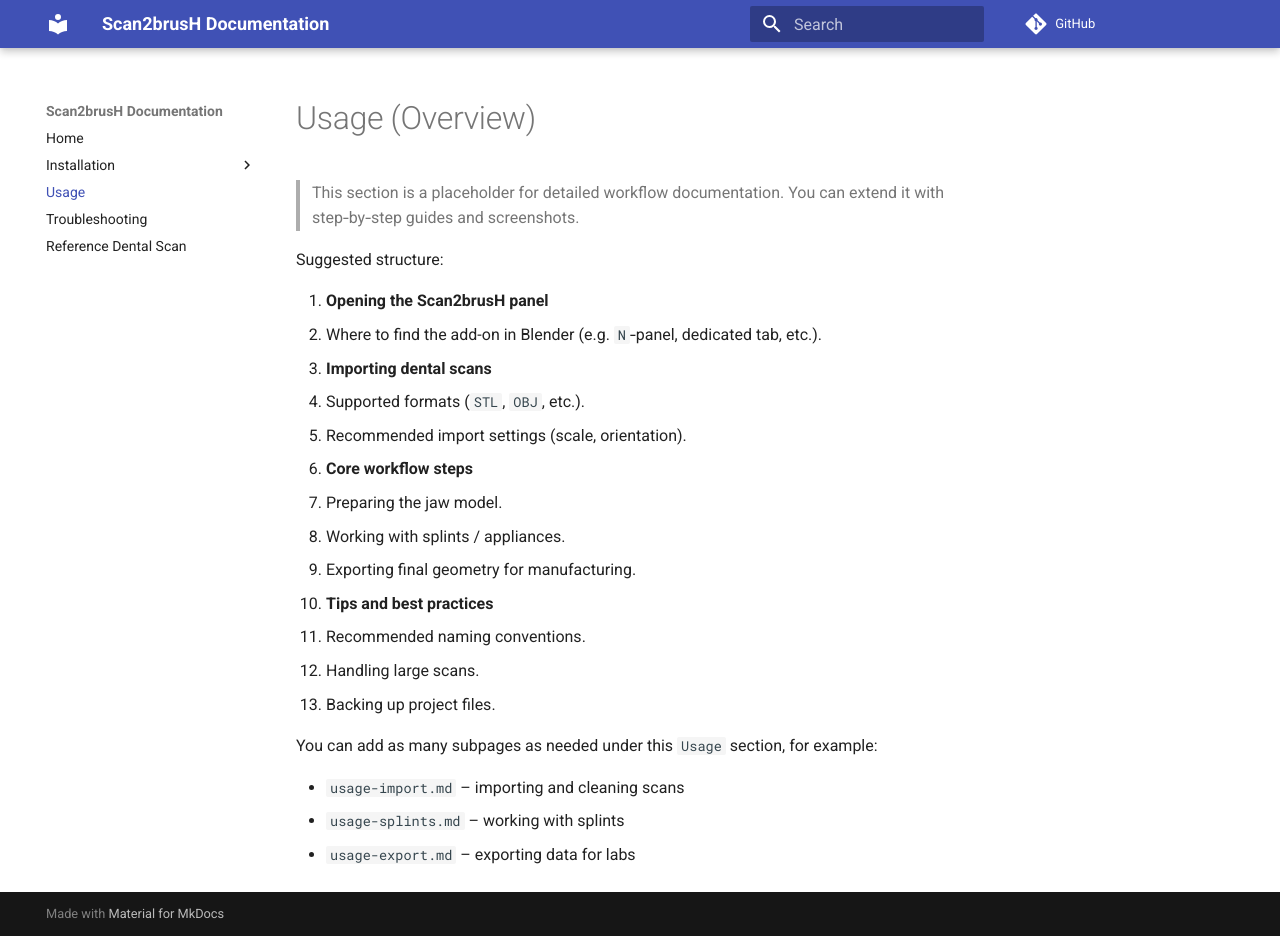
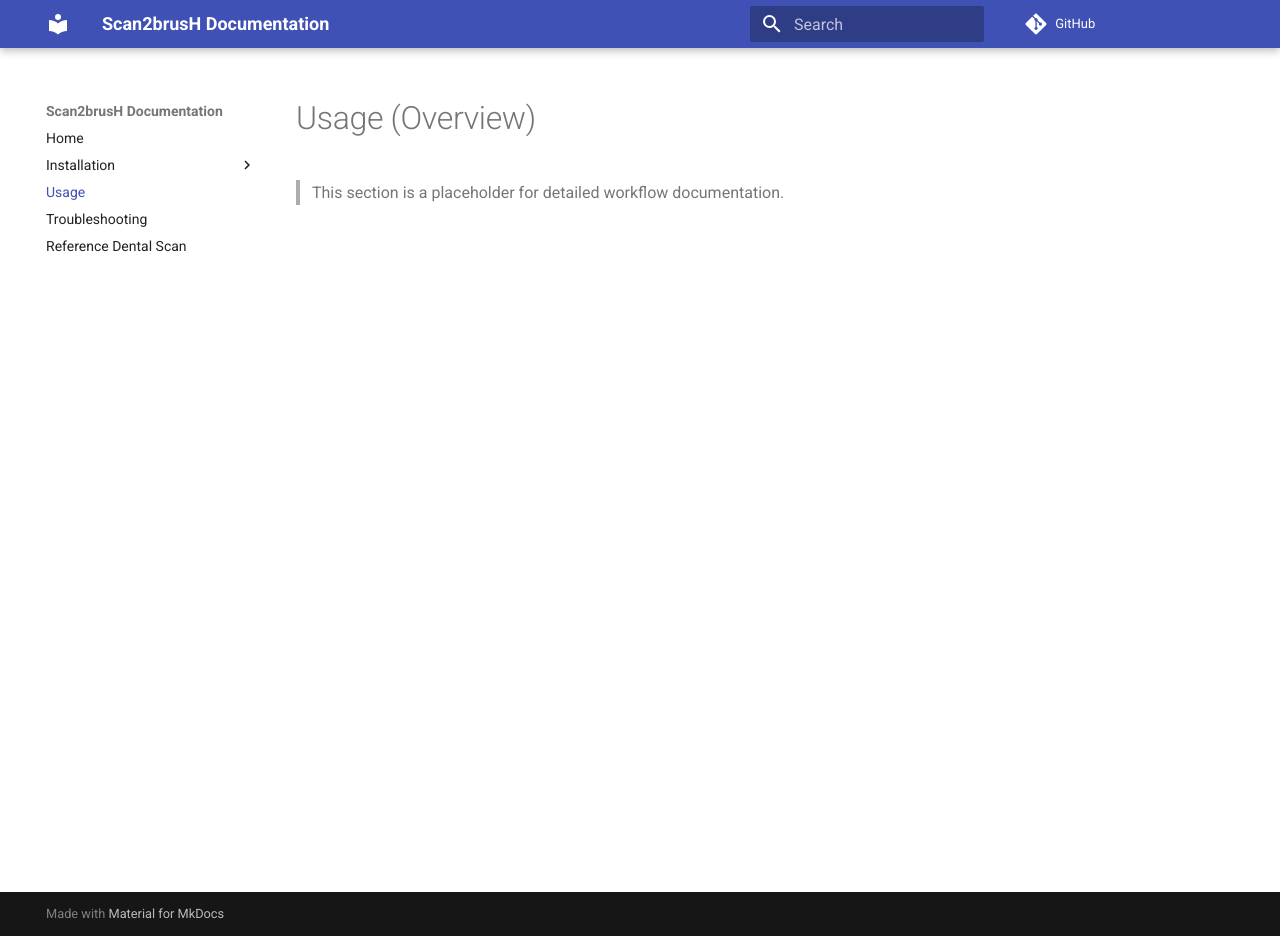
Before and after one commit to grubepav/scan2brush-docs, an MkDocs documentation site: the page built from docs/usage.md, in a window 1280 px wide and 936 px high. Built offline with MkDocs 1.6.1 and Material for MkDocs 9.7.7, drawn with Linux system fonts in a browser that asks for light colours; comment, search, counter and statistics services are not loaded.

Commit message:
alpha pred prvni prezentaci

```diff
--- a/docs/usage.md
+++ b/docs/usage.md
@@ -1,27 +1,3 @@
 # Usage (Overview)
 
 > This section is a placeholder for detailed workflow documentation.
-> You can extend it with step‑by‑step guides and screenshots.
-
-Suggested structure:
-
-1. **Opening the Scan2brusH panel**
-   - Where to find the add-on in Blender (e.g. `N`‑panel, dedicated tab, etc.).
-2. **Importing dental scans**
-   - Supported formats (`STL`, `OBJ`, etc.).
-   - Recommended import settings (scale, orientation).
-3. **Core workflow steps**
-   - Preparing the jaw model.
-   - Working with splints / appliances.
-   - Exporting final geometry for manufacturing.
-4. **Tips and best practices**
-   - Recommended naming conventions.
-   - Handling large scans.
-   - Backing up project files.
-
-You can add as many subpages as needed under this `Usage` section,
-for example:
-
-- `usage-import.md` – importing and cleaning scans
-- `usage-splints.md` – working with splints
-- `usage-export.md` – exporting data for labs
```
Also changed, not shown: docs/install-detailed.md (+1 -1 lines), docs/install-quick.md (+1 -1 lines), docs/reference-scan.md (+1 -1 lines).
